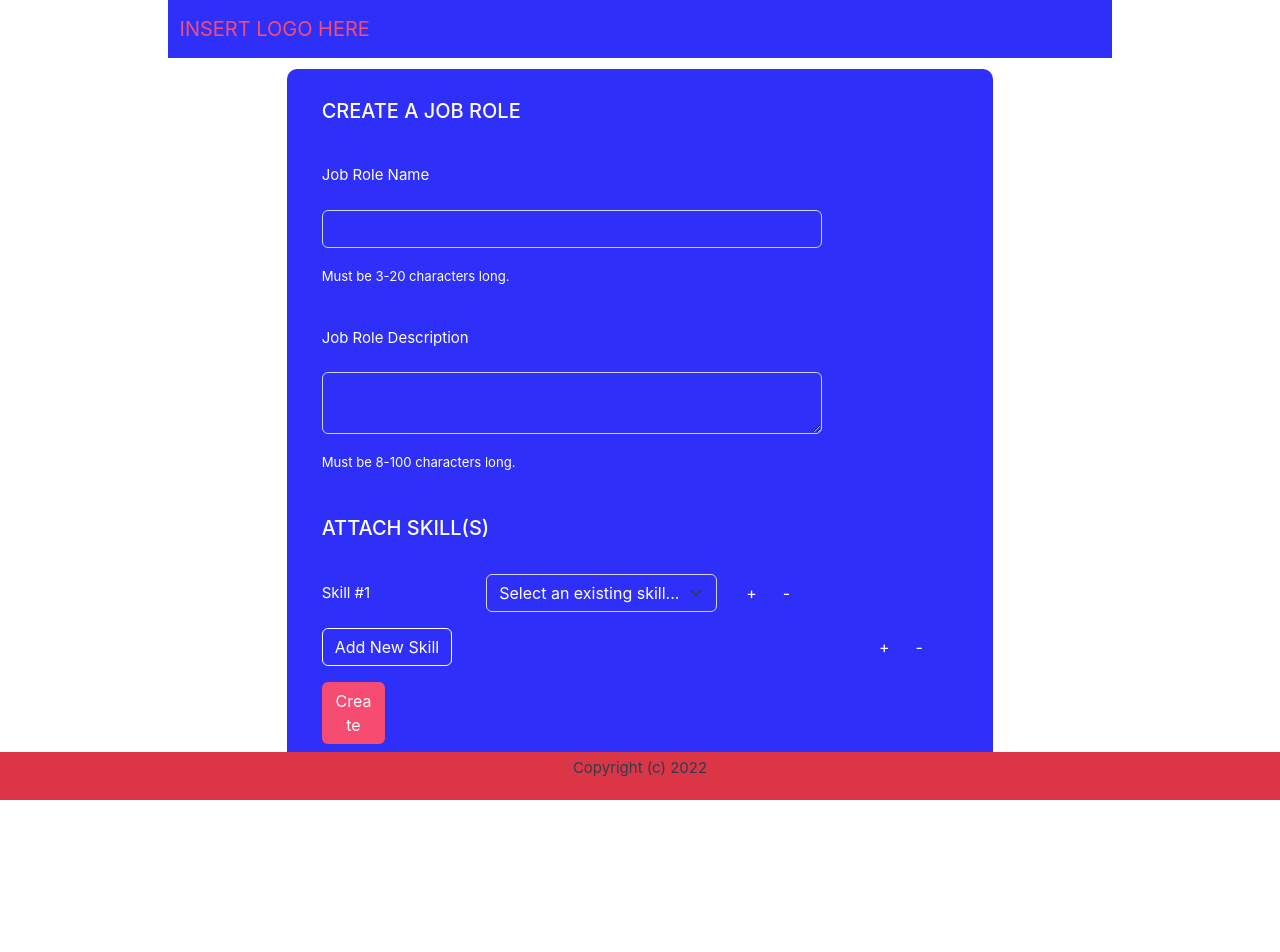
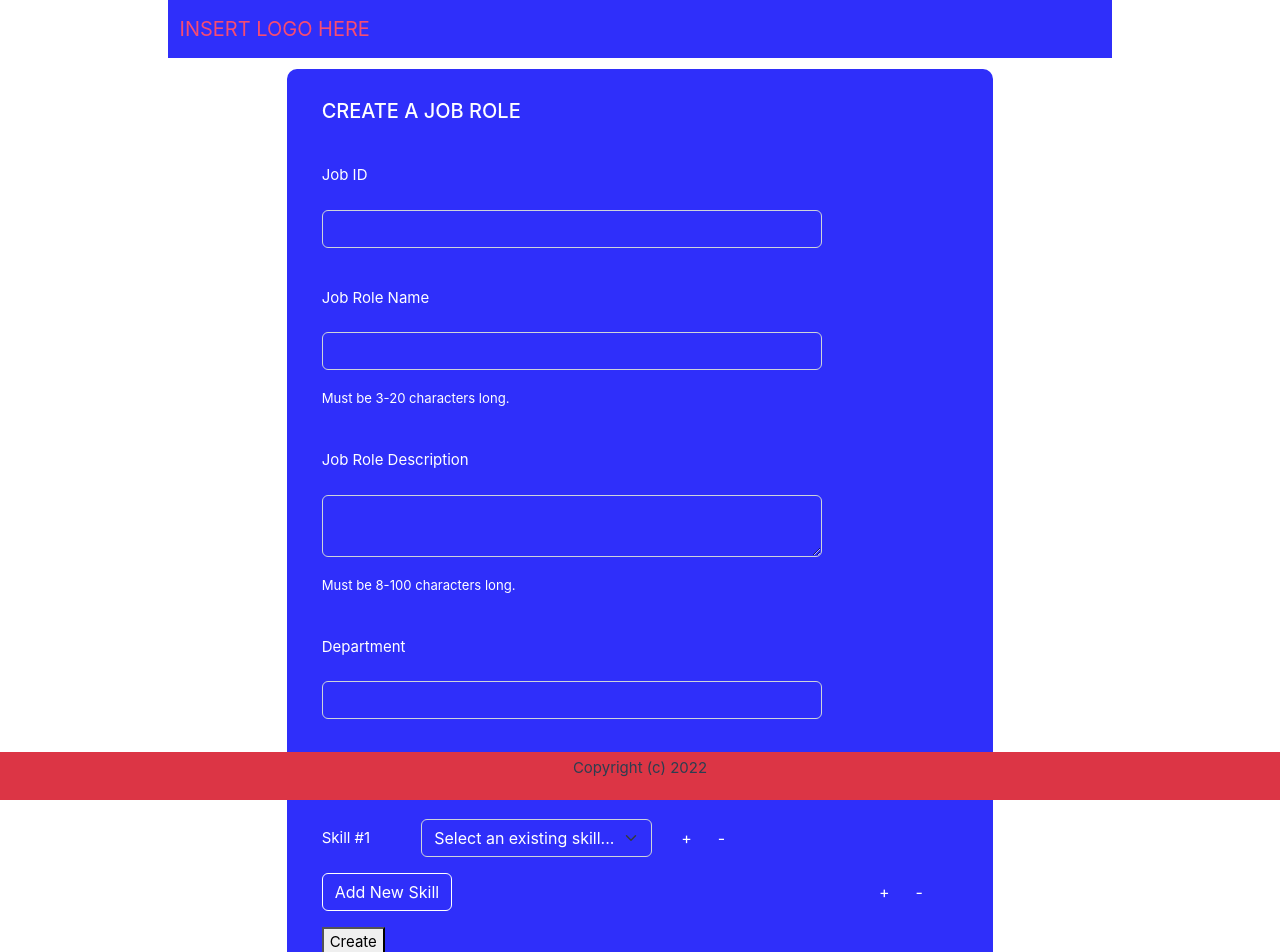
Before and after one commit to Shubhash007/SPM-Course-Management, a Vue app in the folder frontend/: page /CreateRole in a window 1280 px wide. Shown: the top 952 px of the page. Before the commit the page ends 800 px from the top, so only its background shows below. Built offline with nearby package versions, Linux system fonts and the light colour scheme.

Commit message:
HR: Role Creation

```diff
--- a/frontend/src/views/CreateRole.vue
+++ b/frontend/src/views/CreateRole.vue
@@ -4,12 +4,22 @@
             <!-- Create a Job Role -->
             <h5 class="card-title">CREATE A JOB ROLE</h5>
             <p class="card-text">
+                <div class="row g-3 py-3 align-items-center" >
+                    <div class="col-auto">
+                        <label for="jobID" class="col-form-label" id="spacing1">Job ID</label>
+                    </div>
+                    <div class="col-auto">
+                        <input type="number" v-model="jobID" class="form-control">
+                    </div>
+                    <div class="col-auto">
+                    </div>
+                </div>
                 <div class="row g-3 py-3 align-items-center">
                     <div class="col-auto">
                         <label for="jobRole" class="col-form-label" id="spacing">Job Role Name</label>
                     </div>
                     <div class="col-auto">
-                        <input type="text" v-bind:id="jobRole" class="form-control" aria-describedby="roleNameLimit" maxlength="20">
+                        <input type="text" v-model="jobRole" class="form-control" aria-describedby="roleNameLimit" maxlength="20">
                     </div>
                     <div class="col-auto">
                         <span id="roleNameLimit" class="form-text" style="color:white;">
@@ -30,6 +40,16 @@
                         </span>
                     </div>
                 </div>
+                <div class="row g-3 py-3 align-items-center">
+                    <div class="col-auto">
+                        <label for="dept" class="col-form-label" id="spacing2">Department</label>
+                    </div>
+                    <div class="col-auto">
+                        <input type="text" v-model="dept" class="form-control">
+                    </div>
+                    <div class="col-auto">
+                    </div>
+                </div>
             </p>
 
             <!-- Attach Skills to Role -->
@@ -37,7 +57,7 @@
             <p class="card-text">
                 <div v-for="n in existingSkillCounter" class="row g-3 py-3 align-items-center">
                     <div class="col-auto">
-                        <label for="Skill{{n}}" class="col-form-label" id="spacing2">Skill #{{n}}</label>
+                        <label for="Skill{{n}}" class="col-form-label" id="spacing">Skill #{{n}}</label>
                     </div>
                     <div class="col-auto">
                         <select class="form-select select-skill" style="background-color: #2F2FFA; color:white;">
@@ -89,12 +109,14 @@
                     </div>
                 </div>
             </p>
-
-            <router-link to="/HRHome" class="btn next-button">Create</router-link>
+            <button @click="postJobRole">Create</button>
+            <!-- <router-link to="/HRHome" class="btn next-button" @click="getSkill">Create</router-link> -->
         </div>
     </div>
 </template>
 <script>
+
+    import axios from 'axios'
     export default{
         data(){
             return{
@@ -124,8 +146,33 @@
                     this.hasNewSkill = false;
                 }
             }
+        },
+        computed: {
+
+    // a computed getter
+        postJobRole() {
+            var jobID = document.getElementsByTagName("input")[0].value
+            axios.post('/job_role/' + jobID, {
+                "Job_Role_ID": jobID,
+                "Job_Role_Desc": document.getElementsByTagName("textarea")[0].value,
+                "Job_Role_Name": document.getElementsByTagName("input")[1].value,
+                "Dept": document.getElementsByTagName("input")[2].value,
+                "Skills": ["test"]
+            })
+            .then(response => {
+                this.course = response.data.data;
+                console.log(response.data)
+
+            })
+            .catch(error => alert(error))
         }
+
+
+
+
     }
+    }
+
 </script>
 <style scoped>
     /* Create Job Role */
@@ -146,7 +193,15 @@
     }
 
     #spacing{
-        padding-right: 42px;
+        padding-right: 35px;
+    }
+
+    #spacing1{
+        padding-right: 96px;
+    }
+
+    #spacing2{
+        padding-right: 55px;
     }
 
     .form-control{
@@ -189,10 +244,6 @@
         color: #F64C72;
     }
 
-    #spacing2{
-        padding-right: 100px;
-    }
-
     .select-skill:hover{
         border-color: #F64C72;
     }
--- a/frontend/vite.config.js
+++ b/frontend/vite.config.js
@@ -29,6 +29,12 @@ export default defineConfig({
       '/courseSkill' : {
         target: 'http://localhost:5000/'
       },
+      '/skill_to_course': {
+        target: 'http://localhost:5000/'
+      },
+      '/job_role': {
+        target: 'http://localhost:5000/'
+      },
     }
   },
 });
```
Also changed, not shown: 1 other file (tests, documents, lock files or other folders).
